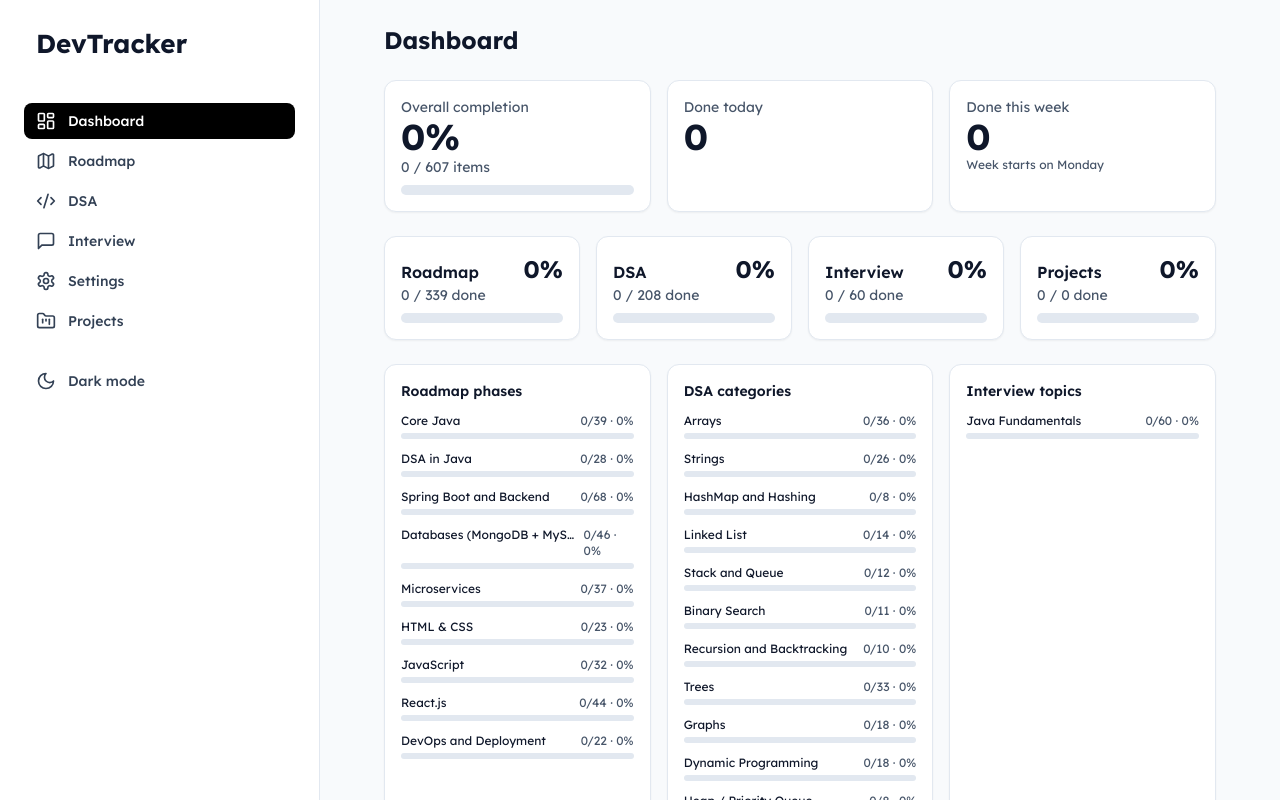
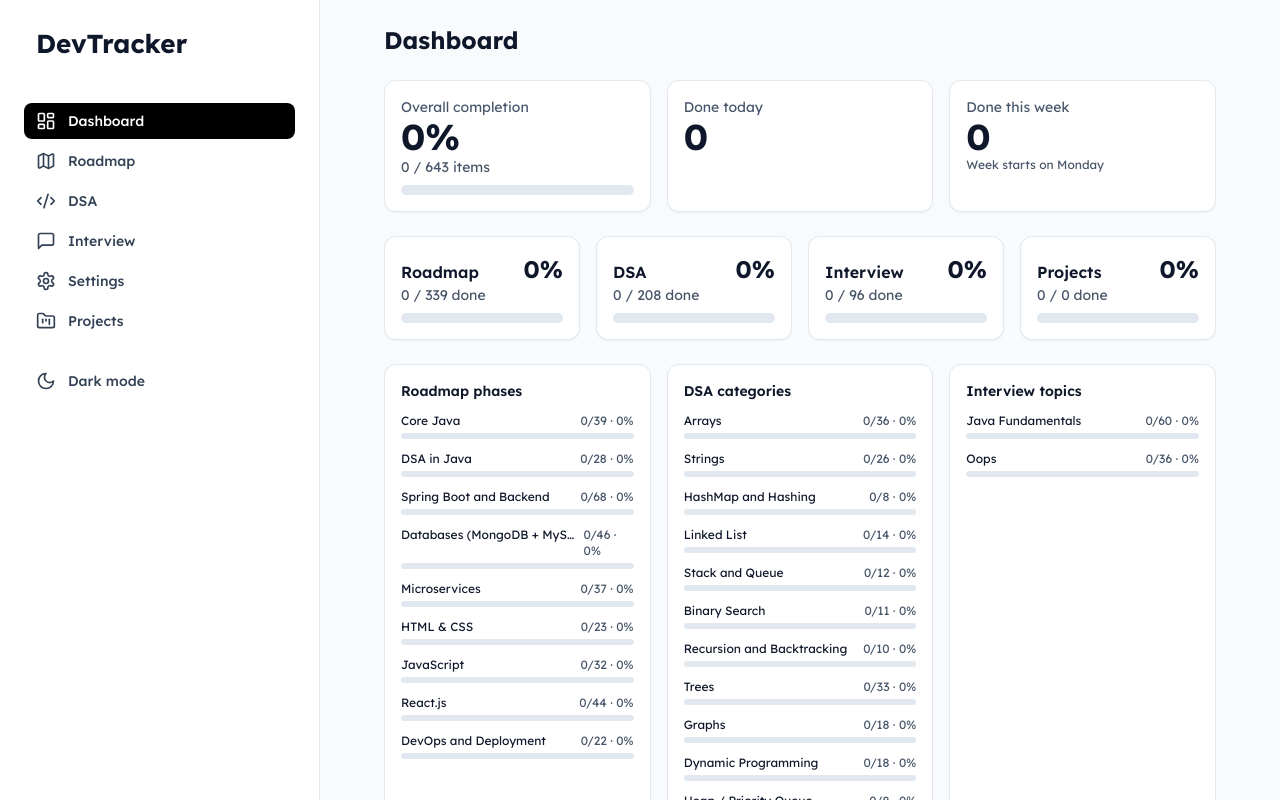
Before and after one commit to arman-ali-dev/DevTracker, a React (Vite) app: page / in a window 1280 px wide. Shown: the top 800 px of the page. Built offline with nearby package versions, Linux system fonts and the light colour scheme.

Commit message:
add oop's interview questions

```diff
--- a/src/content/index.js
+++ b/src/content/index.js
@@ -17,7 +17,6 @@ export const roadmapItems = roadmap.flatMap((phase) =>
   ),
 );
 
-// In dev mode, log a clear error when an id is used twice in one file.
 if (import.meta.env.DEV) {
   const checks = [
     ["roadmap.json (items)", roadmapItems],
--- a/src/content/interview.json
+++ b/src/content/interview.json
@@ -418,5 +418,257 @@
     "topic": "Java Fundamentals",
     "priority": "must",
     "question": "What is type erasure in Java generics?"
+  },
+  {
+    "id": "java-basics-061",
+    "group": "Oops",
+    "topic": "Oops",
+    "priority": "must",
+    "question": "What are the four pillars of OOP? Explain each with a real-world example."
+  },
+  {
+    "id": "java-basics-062",
+    "group": "Oops",
+    "topic": "Oops",
+    "priority": "must",
+    "question": "What is the difference between abstraction and encapsulation?"
+  },
+  {
+    "id": "java-basics-063",
+    "group": "Oops",
+    "topic": "Oops",
+    "priority": "must",
+    "question": "What is encapsulation, and how do you achieve it in Java?"
+  },
+  {
+    "id": "java-basics-064",
+    "group": "Oops",
+    "topic": "Oops",
+    "priority": "must",
+    "question": "What is a constructor?"
+  },
+  {
+    "id": "java-basics-065",
+    "group": "Oops",
+    "topic": "Oops",
+    "priority": "must",
+    "question": "When is a constructor called?"
+  },
+  {
+    "id": "java-basics-066",
+    "group": "Oops",
+    "topic": "Oops",
+    "priority": "must",
+    "question": "What are the different types of constructors in Java?"
+  },
+  {
+    "id": "java-basics-067",
+    "group": "Oops",
+    "topic": "Oops",
+    "priority": "must",
+    "question": "Can a constructor be overloaded?"
+  },
+  {
+    "id": "java-basics-068",
+    "group": "Oops",
+    "topic": "Oops",
+    "priority": "must",
+    "question": "Can a constructor be inherited or overridden?"
+  },
+  {
+    "id": "java-basics-069",
+    "group": "Oops",
+    "topic": "Oops",
+    "priority": "must",
+    "question": "Can a constructor be private?"
+  },
+  {
+    "id": "java-basics-070",
+    "group": "Oops",
+    "topic": "Oops",
+    "priority": "must",
+    "question": "Can we call one constructor from another constructor?"
+  },
+  {
+    "id": "java-basics-071",
+    "group": "Oops",
+    "topic": "Oops",
+    "priority": "must",
+    "question": "What is the difference between a constructor and a method?"
+  },
+  {
+    "id": "java-basics-072",
+    "group": "Oops",
+    "topic": "Oops",
+    "priority": "must",
+    "question": "What is the this keyword?"
+  },
+  {
+    "id": "java-basics-073",
+    "group": "Oops",
+    "topic": "Oops",
+    "priority": "must",
+    "question": "Why doesn't Java support multiple inheritance with classes?"
+  },
+  {
+    "id": "java-basics-074",
+    "group": "Oops",
+    "topic": "Oops",
+    "priority": "must",
+    "question": "What is the diamond problem?"
+  },
+  {
+    "id": "java-basics-075",
+    "group": "Oops",
+    "topic": "Oops",
+    "priority": "must",
+    "question": "What is the super keyword?"
+  },
+  {
+    "id": "java-basics-076",
+    "group": "Oops",
+    "topic": "Oops",
+    "priority": "must",
+    "question": "What is the difference between method overloading and method overriding?"
+  },
+  {
+    "id": "java-basics-077",
+    "group": "Oops",
+    "topic": "Oops",
+    "priority": "must",
+    "question": "What is the difference between compile-time polymorphism and runtime polymorphism?"
+  },
+  {
+    "id": "java-basics-078",
+    "group": "Oops",
+    "topic": "Oops",
+    "priority": "must",
+    "question": "What are the rules for method overriding?"
+  },
+  {
+    "id": "java-basics-079",
+    "group": "Oops",
+    "topic": "Oops",
+    "priority": "must",
+    "question": "Can you override static, private, or final methods?"
+  },
+  {
+    "id": "java-basics-080",
+    "group": "Oops",
+    "topic": "Oops",
+    "priority": "must",
+    "question": "What is the difference between an abstract class and an interface, and when would you choose each?"
+  },
+  {
+    "id": "java-basics-081",
+    "group": "Oops",
+    "topic": "Oops",
+    "priority": "must",
+    "question": "What are default and static methods in interfaces?"
+  },
+  {
+    "id": "java-basics-082",
+    "group": "Oops",
+    "topic": "Oops",
+    "priority": "must",
+    "question": "What are the four access modifiers in Java?"
+  },
+  {
+    "id": "java-basics-083",
+    "group": "Oops",
+    "topic": "Oops",
+    "priority": "must",
+    "question": "What is the meaning of each access modifier?"
+  },
+  {
+    "id": "java-basics-084",
+    "group": "Oops",
+    "topic": "Oops",
+    "priority": "must",
+    "question": "What does the static keyword mean?"
+  },
+  {
+    "id": "java-basics-085",
+    "group": "Oops",
+    "topic": "Oops",
+    "priority": "must",
+    "question": "How is the final keyword used with variables, methods, and classes?"
+  },
+  {
+    "id": "java-basics-086",
+    "group": "Oops",
+    "topic": "Oops",
+    "priority": "must",
+    "question": "What is the difference between == and equals()?"
+  },
+  {
+    "id": "java-basics-087",
+    "group": "Oops",
+    "topic": "Oops",
+    "priority": "must",
+    "question": "What are upcasting and downcasting?"
+  },
+  {
+    "id": "java-basics-088",
+    "group": "Oops",
+    "topic": "Oops",
+    "priority": "must",
+    "question": "What is the difference between composition and inheritance?"
+  },
+  {
+    "id": "java-basics-089",
+    "group": "Oops",
+    "topic": "Oops",
+    "priority": "must",
+    "question": "What is a static block?"
+  },
+  {
+    "id": "java-basics-090",
+    "group": "Oops",
+    "topic": "Oops",
+    "priority": "must",
+    "question": "How do you create an immutable class in Java?"
+  },
+  {
+    "id": "java-basics-091",
+    "group": "Oops",
+    "topic": "Oops",
+    "priority": "must",
+    "question": "What is an inner class in Java?"
+  },
+  {
+    "id": "java-basics-092",
+    "group": "Oops",
+    "topic": "Oops",
+    "priority": "must",
+    "question": "What are the types of inner classes in Java?"
+  },
+  {
+    "id": "java-basics-093",
+    "group": "Oops",
+    "topic": "Oops",
+    "priority": "must",
+    "question": "What is an anonymous class?"
+  },
+  {
+    "id": "java-basics-094",
+    "group": "Oops",
+    "topic": "Oops",
+    "priority": "must",
+    "question": "What is the difference between final, finally, and finalize?"
+  },
+  {
+    "id": "java-basics-095",
+    "group": "Oops",
+    "topic": "Oops",
+    "priority": "must",
+    "question": "What is method hiding?"
+  },
+  {
+    "id": "java-basics-096",
+    "group": "Oops",
+    "topic": "Oops",
+    "priority": "must",
+    "question": "What is the relationship between equals() and hashCode()?"
   }
 ]
```
